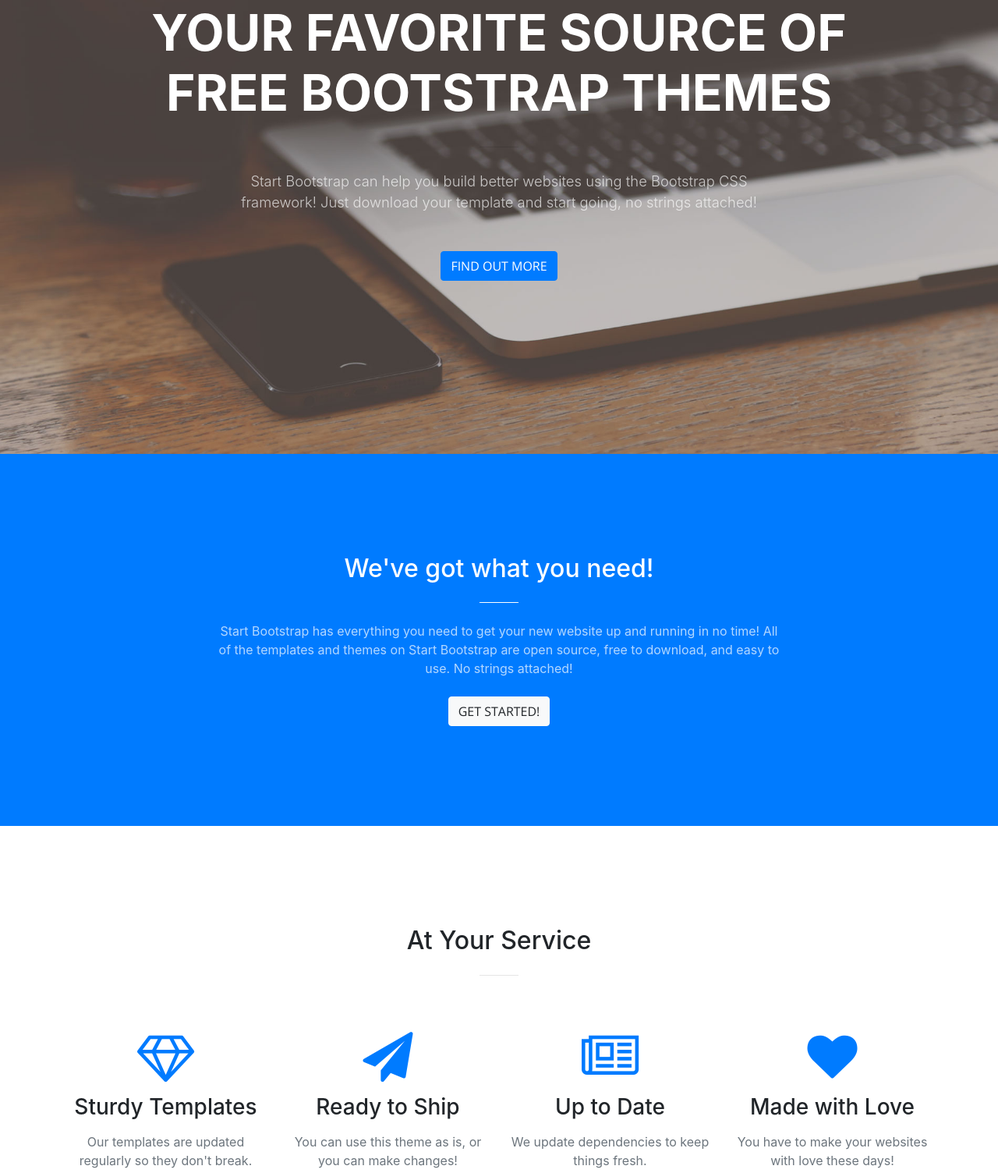
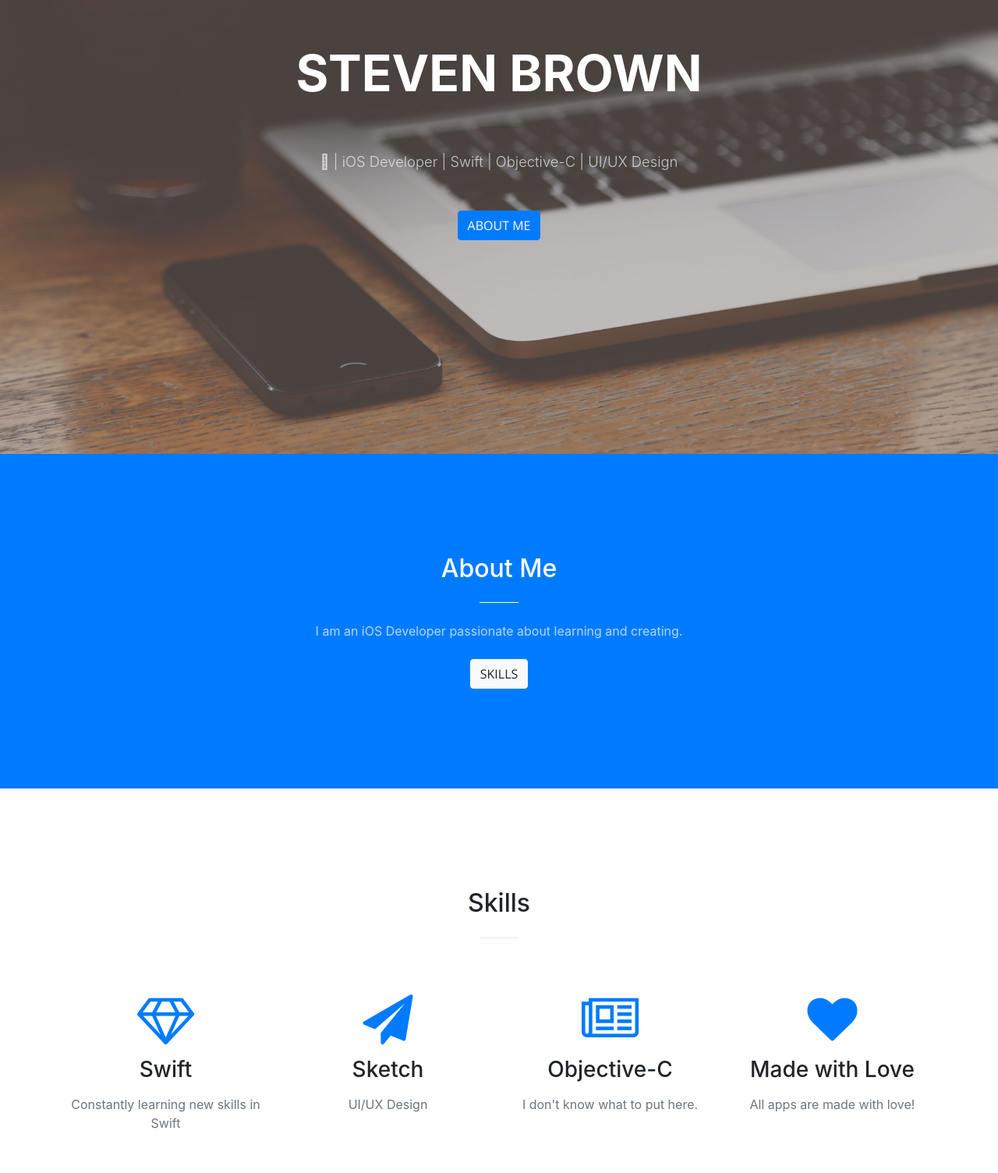
Before and after one commit to stevenbrown33/stevenbrown33.github.io, a website with bundled scripts: page index.html in a window 1280 px wide. Shown: the part 218-1722 px from the top of the page at 78% size. Built offline with nearby package versions, Linux system fonts and the light colour scheme.

Commit message:
yeah buddy

```diff
--- a/index.html
+++ b/index.html
@@ -31,7 +31,7 @@
     <!-- Navigation -->
     <nav class="navbar navbar-expand-lg navbar-light fixed-top" id="mainNav">
       <div class="container">
-        <a class="navbar-brand js-scroll-trigger" href="#page-top">Start Bootstrap</a>
+        <a class="navbar-brand js-scroll-trigger" href="#page-top">STEVEN BROWN</a>
         <button class="navbar-toggler navbar-toggler-right" type="button" data-toggle="collapse" data-target="#navbarResponsive" aria-controls="navbarResponsive" aria-expanded="false" aria-label="Toggle navigation">
           <span class="navbar-toggler-icon"></span>
         </button>
@@ -59,13 +59,13 @@
         <div class="row">
           <div class="col-lg-10 mx-auto">
             <h1 class="text-uppercase">
-              <strong>Your Favorite Source of Free Bootstrap Themes</strong>
+              <strong>STEVEN BROWN</strong>
             </h1>
             <hr>
           </div>
           <div class="col-lg-8 mx-auto">
-            <p class="text-faded mb-5">Start Bootstrap can help you build better websites using the Bootstrap CSS framework! Just download your template and start going, no strings attached!</p>
-            <a class="btn btn-primary btn-xl js-scroll-trigger" href="#about">Find Out More</a>
+            <p class="text-faded mb-5"> | iOS Developer | Swift | Objective-C | UI/UX Design</p>
+            <a class="btn btn-primary btn-xl js-scroll-trigger" href="#about">About Me</a>
           </div>
         </div>
       </div>
@@ -75,10 +75,10 @@
       <div class="container">
         <div class="row">
           <div class="col-lg-8 mx-auto text-center">
-            <h2 class="section-heading text-white">We've got what you need!</h2>
+            <h2 class="section-heading text-white">About Me</h2>
             <hr class="light my-4">
-            <p class="text-faded mb-4">Start Bootstrap has everything you need to get your new website up and running in no time! All of the templates and themes on Start Bootstrap are open source, free to download, and easy to use. No strings attached!</p>
-            <a class="btn btn-light btn-xl js-scroll-trigger" href="#services">Get Started!</a>
+            <p class="text-faded mb-4">I am an iOS Developer passionate about learning and creating.</p>
+            <a class="btn btn-light btn-xl js-scroll-trigger" href="#services">Skills</a>
           </div>
         </div>
       </div>
@@ -88,7 +88,7 @@
       <div class="container">
         <div class="row">
           <div class="col-lg-12 text-center">
-            <h2 class="section-heading">At Your Service</h2>
+            <h2 class="section-heading">Skills</h2>
             <hr class="my-4">
           </div>
         </div>
@@ -98,29 +98,29 @@
           <div class="col-lg-3 col-md-6 text-center">
             <div class="service-box mt-5 mx-auto">
               <i class="fa fa-4x fa-diamond text-primary mb-3 sr-icons"></i>
-              <h3 class="mb-3">Sturdy Templates</h3>
-              <p class="text-muted mb-0">Our templates are updated regularly so they don't break.</p>
+              <h3 class="mb-3">Swift</h3>
+              <p class="text-muted mb-0">Constantly learning new skills in Swift</p>
             </div>
           </div>
           <div class="col-lg-3 col-md-6 text-center">
             <div class="service-box mt-5 mx-auto">
               <i class="fa fa-4x fa-paper-plane text-primary mb-3 sr-icons"></i>
-              <h3 class="mb-3">Ready to Ship</h3>
-              <p class="text-muted mb-0">You can use this theme as is, or you can make changes!</p>
+              <h3 class="mb-3">Sketch</h3>
+              <p class="text-muted mb-0">UI/UX Design</p>
             </div>
           </div>
           <div class="col-lg-3 col-md-6 text-center">
             <div class="service-box mt-5 mx-auto">
               <i class="fa fa-4x fa-newspaper-o text-primary mb-3 sr-icons"></i>
-              <h3 class="mb-3">Up to Date</h3>
-              <p class="text-muted mb-0">We update dependencies to keep things fresh.</p>
+              <h3 class="mb-3">Objective-C</h3>
+              <p class="text-muted mb-0">I don't know what to put here.</p>
             </div>
           </div>
           <div class="col-lg-3 col-md-6 text-center">
             <div class="service-box mt-5 mx-auto">
               <i class="fa fa-4x fa-heart text-primary mb-3 sr-icons"></i>
               <h3 class="mb-3">Made with Love</h3>
-              <p class="text-muted mb-0">You have to make your websites with love these days!</p>
+              <p class="text-muted mb-0">All apps are made with love!</p>
             </div>
           </div>
         </div>
@@ -226,7 +226,7 @@
 
     <section class="bg-dark text-white">
       <div class="container text-center">
-        <h2 class="mb-4">Free Download at Start Bootstrap!</h2>
+        <h2 class="mb-4">Download my resume!</h2>
         <a class="btn btn-light btn-xl sr-button" href="http://startbootstrap.com/template-overviews/creative/">Download Now!</a>
       </div>
     </section>
@@ -237,18 +237,18 @@
           <div class="col-lg-8 mx-auto text-center">
             <h2 class="section-heading">Let's Get In Touch!</h2>
             <hr class="my-4">
-            <p class="mb-5">Ready to start your next project with us? That's great! Give us a call or send us an email and we will get back to you as soon as possible!</p>
+            <p class="mb-5">Ready to start your next project with me? That's great! Give me a call or send me an email and I will get back to you as soon as possible!</p>
           </div>
         </div>
         <div class="row">
           <div class="col-lg-4 ml-auto text-center">
             <i class="fa fa-phone fa-3x mb-3 sr-contact"></i>
-            <p>123-456-6789</p>
+            <p>801.691.9273</p>
           </div>
           <div class="col-lg-4 mr-auto text-center">
             <i class="fa fa-envelope-o fa-3x mb-3 sr-contact"></i>
             <p>
-              <a href="mailto:your-email@your-domain.com">feedback@startbootstrap.com</a>
+              <a href="mailto:your-email@your-domain.com">stevebrown33@me.com</a>
             </p>
           </div>
         </div>
```
